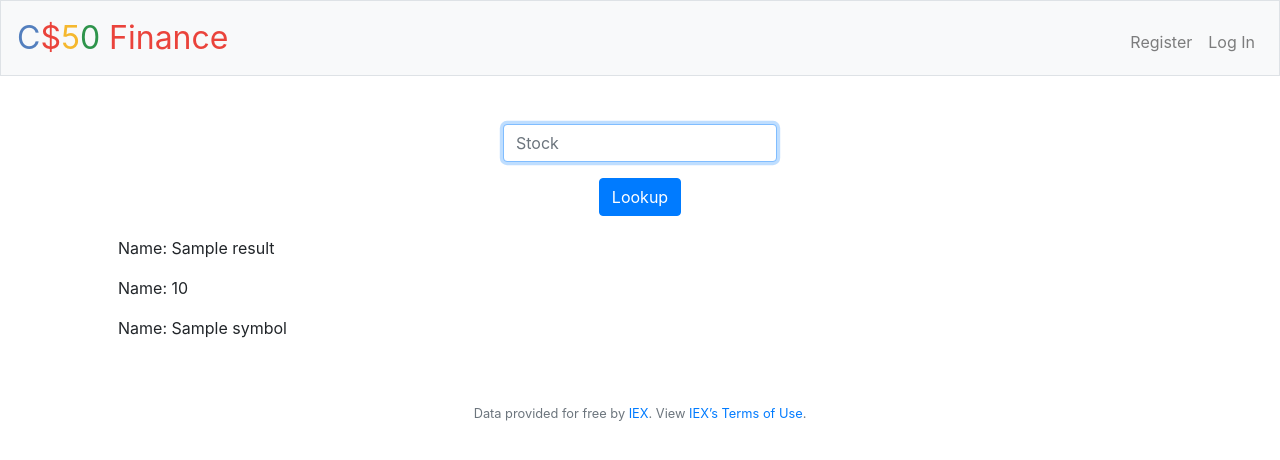
After one commit to mkwiatek770/cs50, a Flask app: template pset_9/finance/templates/quote.html in a window 1280 px wide. The commit adds this page. Shown: the top 460 px of the page. Run offline with Flask 2, Linux system fonts and the light colour scheme; the template is opened without the code that fills it: most values are stand-ins (such as "Sample title", 1, 10 or a date in 2020); some libraries are stand-ins or nearby versions.

Commit message:
Implement /quote view

```diff
--- a/pset_9/finance/application.py
+++ b/pset_9/finance/application.py
@@ -115,7 +115,14 @@ def logout():
 @login_required
 def quote():
     """Get stock quote."""
-    return apology("TODO")
+
+    if request.method == 'POST':
+        symbol = request.form.get("symbol")
+        if not symbol:
+            return apology("Symbol can't be empty", 400)
+        if result := lookup(symbol):
+            return render_template("quote.html", result=result)
+    return render_template("quote.html")
 
 
 @app.route("/register", methods=["GET", "POST"])
--- a/pset_9/finance/static/styles.css
+++ b/pset_9/finance/static/styles.css
@@ -45,3 +45,8 @@ main img
     /* Constrain images on small screens */
     max-width: 100%;
 }
+
+.result{
+    margin-top: 20px;
+    text-align: left;
+}
--- /dev/null
+++ b/pset_9/finance/templates/quote.html
@@ -0,0 +1,22 @@
+{% extends "layout.html" %}
+
+{% block title %}
+    Quote lookup
+{% endblock %}
+
+{% block main %}
+    <form action="/quote" method="post">
+        <div class="form-group">
+            <input autocomplete="off" autofocus class="form-control" name="symbol" placeholder="Stock" type="text">
+        </div>
+        <button class="btn btn-primary" type="submit">Lookup</button>
+    </form>
+
+    {% if result %}
+        <div class="result">
+            <p>Name: {{ result.name }}</p>
+            <p>Name: {{ result.price }}</p>
+            <p>Name: {{ result.symbol }}</p>
+        </div>
+    {% endif %}
+{% endblock %}
```
